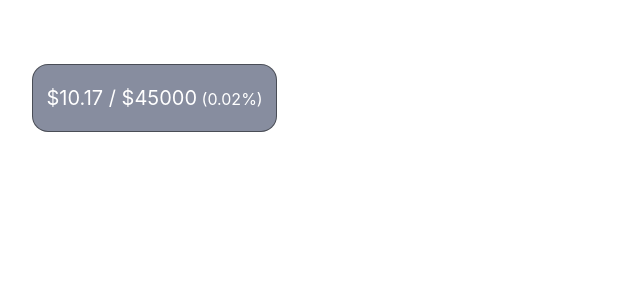
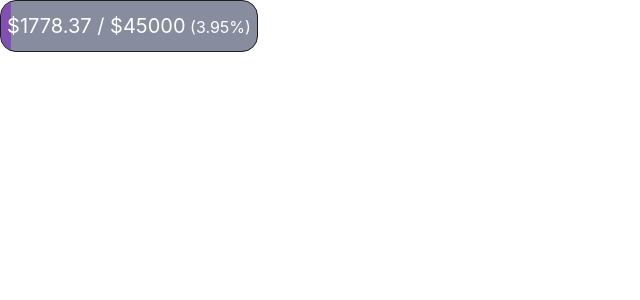
Before and after one commit to LezdCS/stake-twitch-overlay, a React (Create React App) app: page / in a window 1280 px wide. Shown: the top 300 px of the page, without its empty margins (0-640 px from the left). Built offline with nearby package versions, Linux system fonts and the light colour scheme.

Commit message:
progress bar animation linked to progress

```diff
--- a/src/components/wager_progress_bar/WagerProgressBar.scss
+++ b/src/components/wager_progress_bar/WagerProgressBar.scss
@@ -1,18 +1,35 @@
-.wager{
-    background-color: #101c4080;
+.progress-bar{
+    position: absolute;
+    top: 0;
+    left: 0;
+
     width: 20%;
-    padding: 1px 0rem;
-    text-align: center;
-    border-radius: 16px;
+    height: 50px;
     color: white;
     font-size: 20px;
-    border: 1px #1b1d1f90 solid;
+    border: 1px #1b1d1f solid;
+    border-radius: 16px;
+    background-color: #101c4080;
 
-    &__progress-bar{
-        &__text{
-            &__percentage{
-                font-size: 16px;
-            }
+    display: flex;
+    align-items: center;
+    justify-content: center;
+
+    overflow: hidden;
+
+    &__in{
+        height: 50px;
+        overflow: hidden;
+        background-color: rgba(124, 45, 189, 0.616);
+        position: absolute;
+        left: 0;
+        transition: width 1s ease-in-out;
+    }
+
+    &__text{
+        z-index: 100;
+        &__percentage{
+            font-size: 16px;
         }
     }
 }
--- a/src/components/wager_progress_bar/WagerProgressBar.tsx
+++ b/src/components/wager_progress_bar/WagerProgressBar.tsx
@@ -53,19 +53,20 @@ const WagerProgessBar: React.FC<WagerProps> = ({token, goal}) => {
         //     setProgress(data.user.flagProgress.progress)
         // });
 
-        setProgress(prev => (prev + 0.00564874))
+        setProgress(prev => (prev + 0.987984))
     }
 
 
   return (
-    <div className='wager'>
-        <div className='wager__progress-bar'>
-            <p className='wager__progress-bar__text'>
+        <div className='progress-bar'>
+            <div className='progress-bar__in' style={{width: ` ${progress}%`}}></div>
+
+            <p className='progress-bar__text'>
             ${(Math.round(goal*(progress/100) * 100) / 100).toFixed(2)} / ${goal}
-             <span className='wager__progress-bar__text__percentage'> ({(Math.round(progress * 100) / 100).toFixed(2)}%)</span>
+             <span className='progress-bar__text__percentage'> ({(Math.round(progress * 100) / 100).toFixed(2)}%)</span>
             </p>
+
         </div>
-    </div>
   );
 }
 
```
